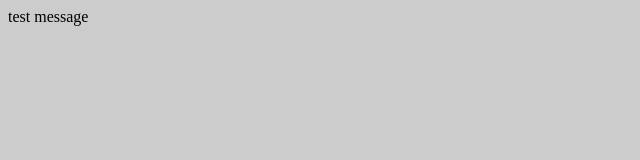
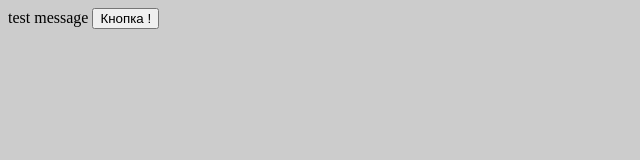
Before and after one commit to shev13/cssBayanTest, a plain HTML site: page cssBayan/index.html in a window 1280 px wide. Shown: the whole page, without its empty margins (0-640 px from the left). Drawn offline with Linux system fonts and the light colour scheme.

Commit message:
refactor: test gh-pages (Fri, Mar 10, 2023 12:17:42 PM)

```diff
--- a/cssBayan/index.html
+++ b/cssBayan/index.html
@@ -12,6 +12,7 @@
 <body>
   <div class="slider">
     test message
+    <button>Кнопка !</button>
   </div>
 
 </body>
```
